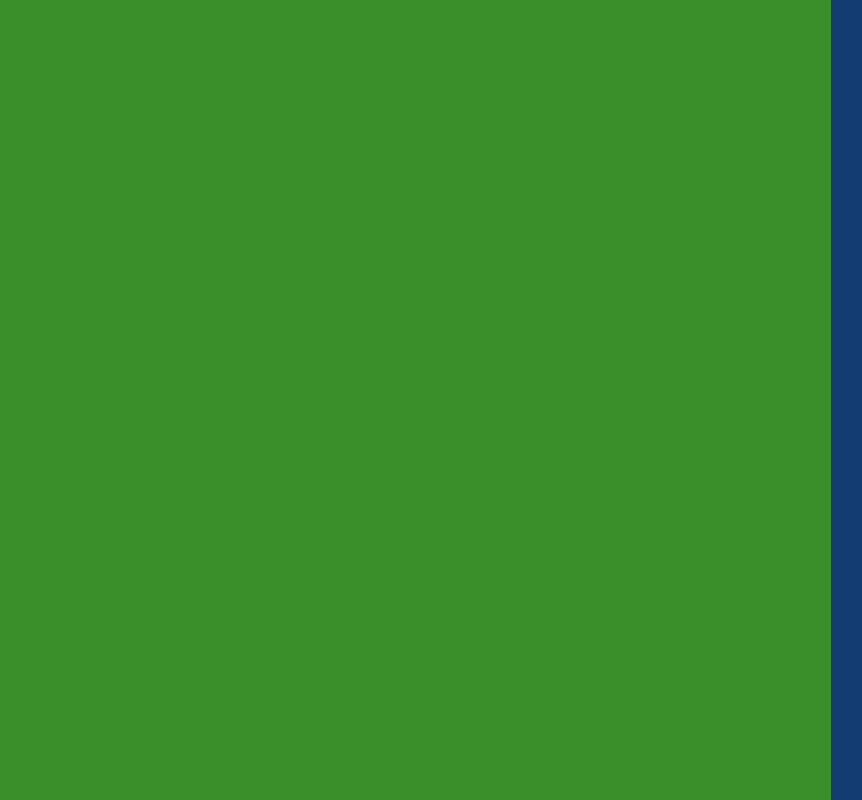
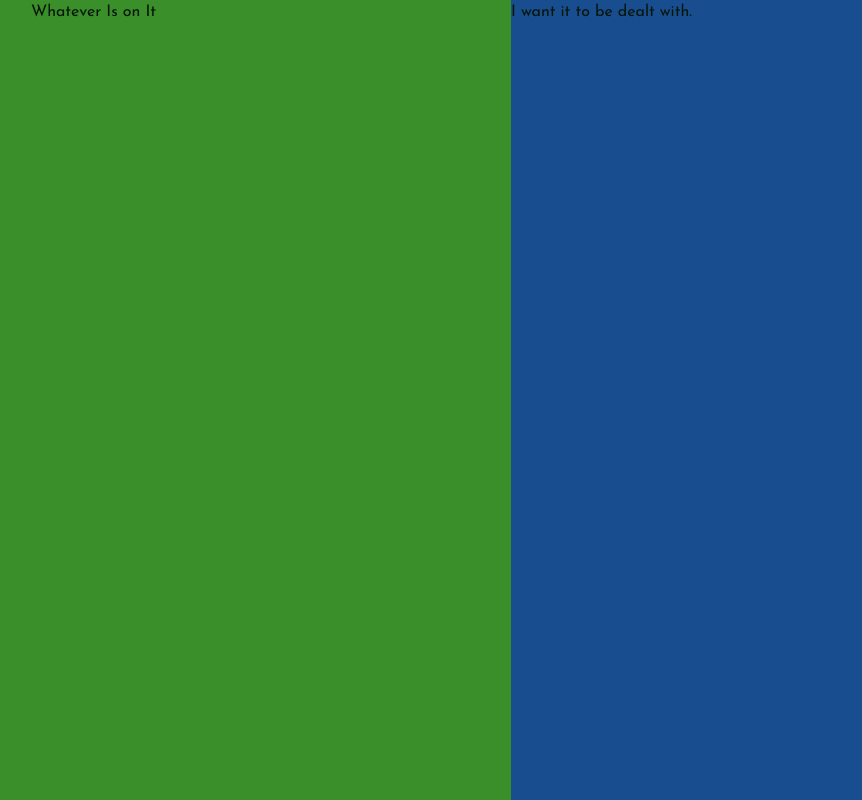
Before and after one commit to ilovewine/ilovewine.github.io, a Vue app: page / in a window 1280 px wide. Shown: the whole page, without its empty margins (129-991 px from the left). Built offline with nearby package versions, Linux system fonts and the light colour scheme.

Commit message:
save files

```diff
--- a/src/components/face/FaceDivider.vue
+++ b/src/components/face/FaceDivider.vue
@@ -8,8 +8,8 @@ import TheFace from './TheFace.vue';
 
 <template>
   <section class="container">
-    <TheFace class="dev-face" :side="FaceSide.Left" />
-    <TheFace class="math-face" :side="FaceSide.Right" />
+    <TheFace class="dev-face" :side="FaceSide.Left"> Whatever Is on It </TheFace>
+    <TheFace class="math-face" :side="FaceSide.Right">I want it to be dealt with.</TheFace>
   </section>
 </template>
 
--- a/src/components/face/TheFace.vue
+++ b/src/components/face/TheFace.vue
@@ -7,10 +7,10 @@ import { computed } from 'vue';
 import useFace from './useFace';
 
 type TheFaceProps = {
-  side?: FaceSide;
+  side: FaceSide;
 };
 
-const { side = FaceSide.Left } = defineProps<TheFaceProps>();
+const { side } = defineProps<TheFaceProps>();
 const { hovering, onMouseLeave, onMouseEnter } = useFace();
 
 const isHoveringOther = computed(() => hovering.value && hovering.value !== side);
@@ -27,20 +27,26 @@ const classObject = computed(() => ({
     @mouseenter="() => onMouseEnter(side)"
     @mouseleave="onMouseLeave"
   >
-    <div class="face">
-      <slot />
+    <div class="face-container">
+      <div class="face">
+        <slot />
+      </div>
     </div>
   </div>
 </template>
 
 <style scoped lang="scss">
+@use 'sass:math';
+
 .transition-wrapper {
   flex: 1;
   position: relative;
+  overflow: hidden;
   transition: transform 0.3s ease;
   transform-origin: v-bind(side);
+
   &::after {
-    opacity: 0.3;
+    opacity: 0.2;
     content: '';
     display: block;
     position: absolute;
@@ -48,31 +54,35 @@ const classObject = computed(() => ({
     left: 0;
     width: 100%;
     height: 100%;
-    background-color: rgba(0, 0, 0, 0.5);
+    background-color: var(--color-black);
     transition: opacity 0.3s ease;
   }
 
   &:hover {
     transform: scale(1.5, 1);
-    z-index: 1;
+
     &::after {
       opacity: 0;
     }
-  }
 
-  &.hoveringOther {
-    transform: scale(0.5, 1);
-    &::after {
-      opacity: 0.7;
+    .face-container {
+      transform: scale(math.div(1, 1.5), 1);
     }
   }
 }
 
+.face-container {
+  width: 100%;
+  height: 100%;
+  overflow: hidden;
+  transition: transform 0.3s ease;
+}
+
 .face {
   height: 100%;
+  width: 100%;
   position: absolute;
   top: 0;
   left: 0;
-  width: 100%;
 }
 </style>
```
